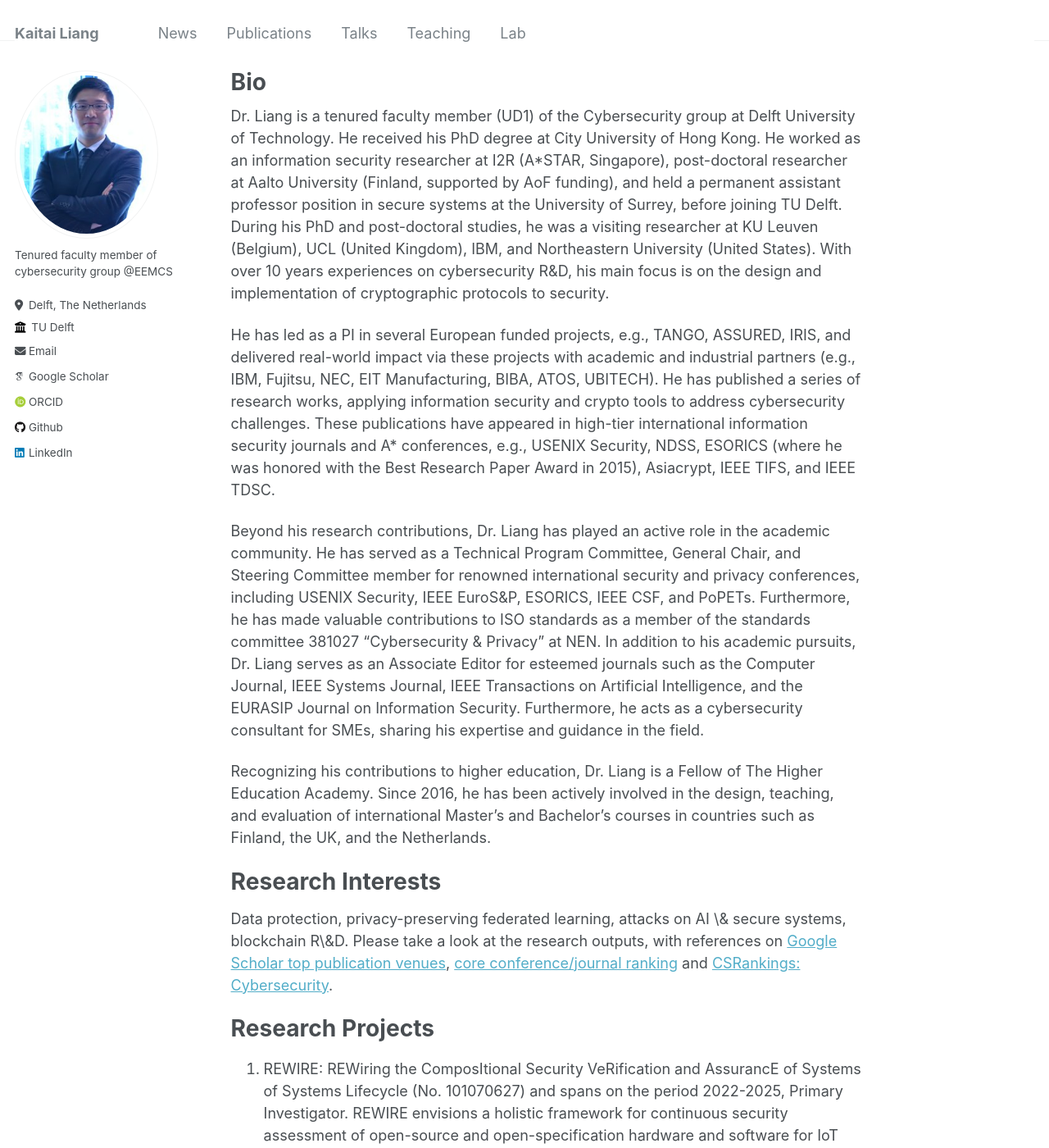
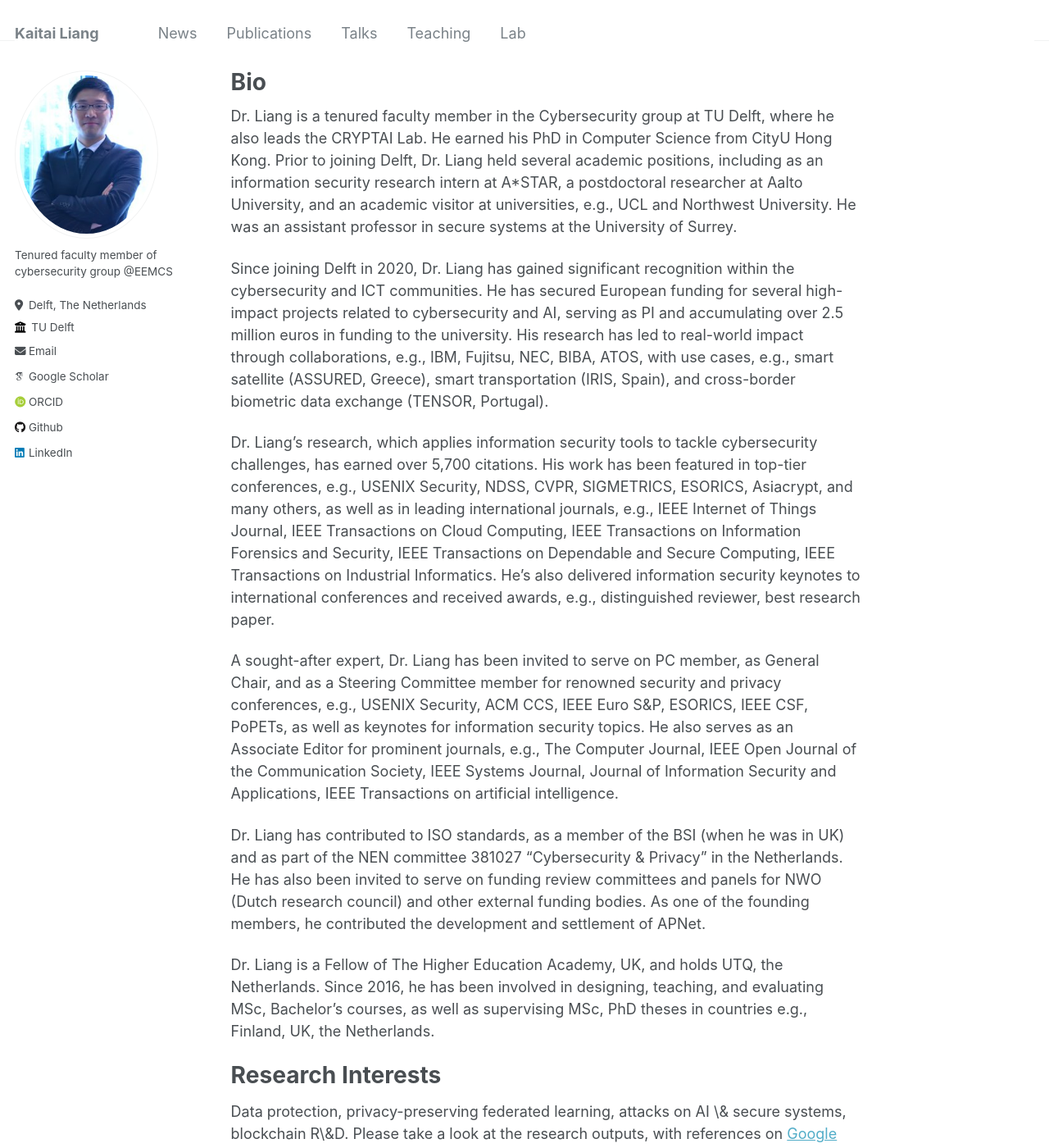
Before and after one commit to kaitailiang/kaitailiang.github.io, a Jekyll site: the page built from _pages/about.md, in a window 1280 px wide and 1400 px high. Shown: the whole window at 82% size. Built offline with Jekyll 4.4.1, drawn with Linux system fonts in a browser that asks for light colours; some web fonts are replaced.

Commit message:
Update about.md

```diff
--- a/_pages/about.md
+++ b/_pages/about.md
@@ -7,13 +7,17 @@ redirect_from:
   - /about.html
 ---
 
-Dr. Liang is a tenured faculty member (UD1) of the Cybersecurity group at Delft University of Technology. He received his PhD degree at City University of Hong Kong. He worked as an information security researcher at I2R (A*STAR, Singapore), post-doctoral researcher at Aalto University (Finland, supported by AoF funding), and held a permanent assistant professor position in secure systems at the University of Surrey, before joining TU Delft. During his PhD and post-doctoral studies, he was a visiting researcher at KU Leuven (Belgium), UCL (United Kingdom), IBM, and Northeastern University (United States). With over 10 years experiences on cybersecurity R&D, his main focus is on the design and implementation of cryptographic protocols to security.
+Dr. Liang is a tenured faculty member in the Cybersecurity group at TU Delft, where he also leads the CRYPTAI Lab. He earned his PhD in Computer Science from CityU Hong Kong. Prior to joining Delft, Dr. Liang held several academic positions, including as an information security research intern at A*STAR, a postdoctoral researcher at Aalto University, and an academic visitor at universities, e.g., UCL and Northwest University. He was an assistant professor in secure systems at the University of Surrey.
 
-He has led as a PI in several European funded projects, e.g., TANGO, ASSURED, IRIS, and delivered real-world impact via these projects with academic and industrial partners (e.g., IBM, Fujitsu, NEC, EIT Manufacturing, BIBA, ATOS, UBITECH). He has published a series of research works, applying information security and crypto tools to address cybersecurity challenges. These publications have appeared in high-tier international information security journals and A* conferences, e.g., USENIX Security, NDSS, ESORICS (where he was honored with the Best Research Paper Award in 2015), Asiacrypt, IEEE TIFS, and IEEE TDSC.
+Since joining Delft in 2020, Dr. Liang has gained significant recognition within the cybersecurity and ICT communities. He has secured European funding for several high-impact projects related to cybersecurity and AI, serving as PI and accumulating over 2.5 million euros in funding to the university. His research has led to real-world impact through collaborations, e.g., IBM, Fujitsu, NEC, BIBA, ATOS, with use cases, e.g., smart satellite (ASSURED, Greece), smart transportation (IRIS, Spain), and cross-border biometric data exchange (TENSOR, Portugal).
 
-Beyond his research contributions, Dr. Liang has played an active role in the academic community. He has served as a Technical Program Committee, General Chair, and Steering Committee member for renowned international security and privacy conferences, including USENIX Security, IEEE EuroS&P, ESORICS, IEEE CSF, and PoPETs. Furthermore, he has made valuable contributions to ISO standards as a member of the standards committee 381027 "Cybersecurity & Privacy" at NEN. In addition to his academic pursuits, Dr. Liang serves as an Associate Editor for esteemed journals such as the Computer Journal, IEEE Systems Journal, IEEE Transactions on Artificial Intelligence, and the EURASIP Journal on Information Security. Furthermore, he acts as a cybersecurity consultant for SMEs, sharing his expertise and guidance in the field.
+Dr. Liang’s research, which applies information security tools to tackle cybersecurity challenges, has earned over 5,700 citations. His work has been featured in top-tier conferences, e.g., USENIX Security, NDSS, CVPR, SIGMETRICS, ESORICS, Asiacrypt, and many others, as well as in leading international journals, e.g., IEEE Internet of Things Journal, IEEE Transactions on Cloud Computing, IEEE Transactions on Information Forensics and Security, IEEE Transactions on Dependable and Secure Computing, IEEE Transactions on Industrial Informatics. He's also delivered information security keynotes to international conferences and received awards, e.g., distinguished reviewer, best research paper.
 
-Recognizing his contributions to higher education, Dr. Liang is a Fellow of The Higher Education Academy. Since 2016, he has been actively involved in the design, teaching, and evaluation of international Master's and Bachelor's courses in countries such as Finland, the UK, and the Netherlands.
+A sought-after expert, Dr. Liang has been invited to serve on PC member, as General Chair, and as a Steering Committee member for renowned security and privacy conferences, e.g.,  USENIX Security, ACM CCS, IEEE Euro S&P, ESORICS, IEEE CSF, PoPETs, as well as keynotes for information security topics. He also serves as an Associate Editor for prominent journals, e.g., The Computer Journal, IEEE Open Journal of the Communication Society, IEEE Systems Journal, Journal of Information Security and Applications, IEEE Transactions on artificial intelligence.
+
+Dr. Liang has contributed to ISO standards, as a member of the BSI (when he was in UK) and as part of the NEN committee 381027 "Cybersecurity & Privacy" in the Netherlands. He has also been invited to serve on funding review committees and panels for NWO (Dutch research council) and other external funding bodies. As one of the founding members, he contributed the development and settlement of APNet.
+
+Dr. Liang is a Fellow of The Higher Education Academy, UK, and holds UTQ, the Netherlands. Since 2016, he has been involved in designing, teaching, and evaluating MSc, Bachelor's courses, as well as supervising MSc, PhD theses in countries e.g., Finland, UK, the Netherlands.
 
 Research Interests
 ======
```
